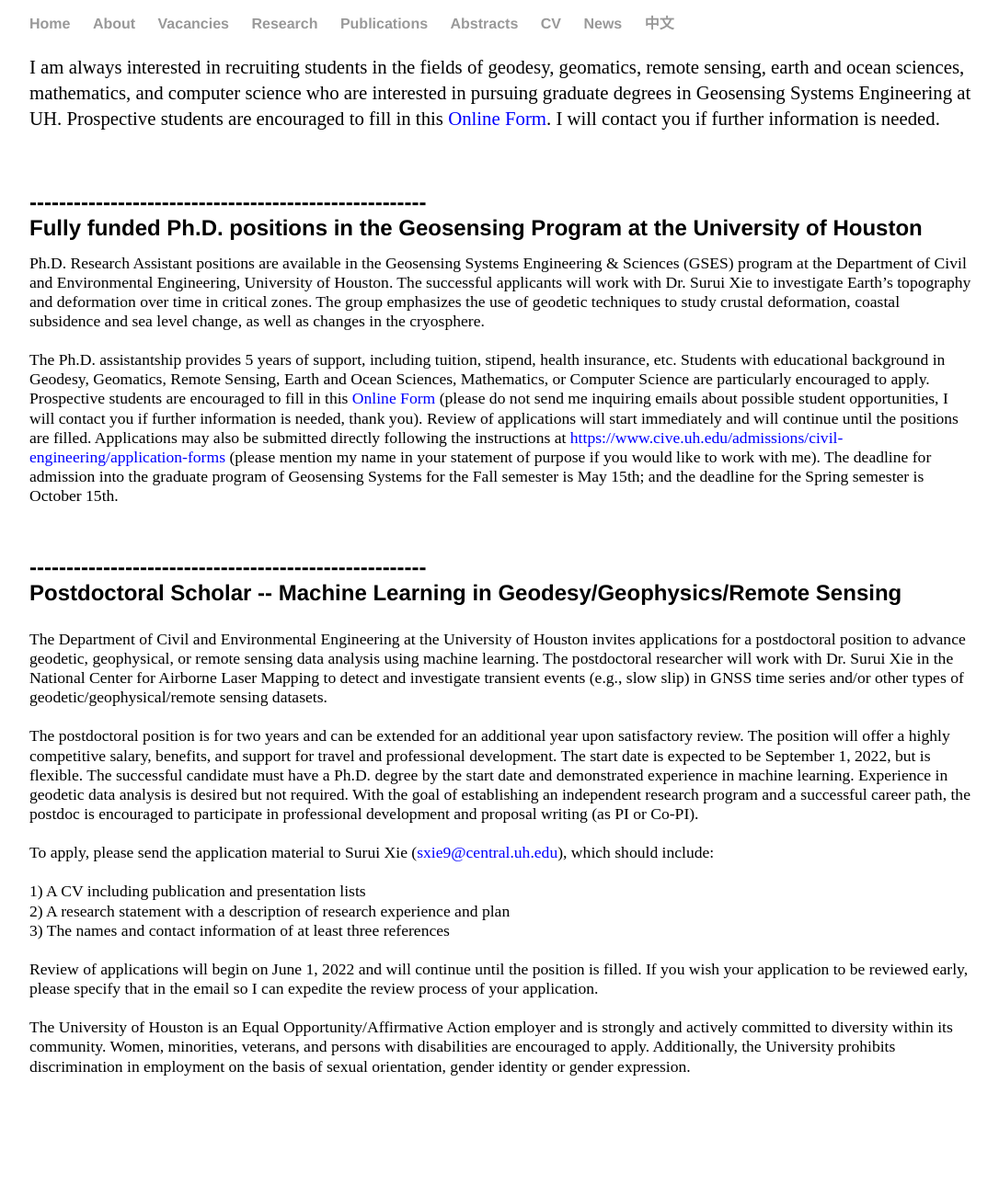
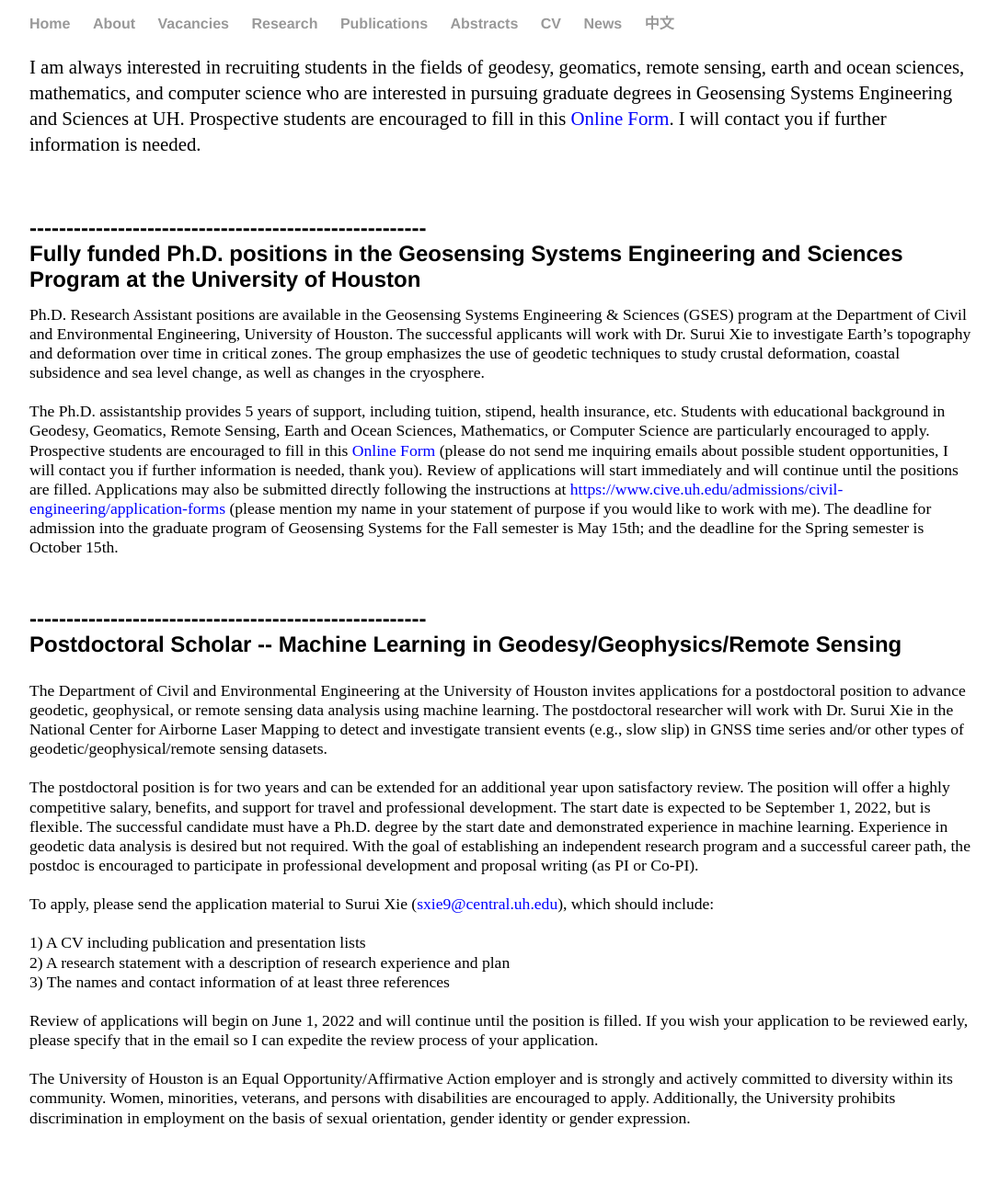
Before and after one commit to suruixie/suruixie.github.io, a Jekyll site: the page built from vacancies/index.html, in a window 1280 px wide. Shown: the whole page at 92% size, without its empty margins (96-1182 px from the left). Built offline with Jekyll 4.4.1, drawn with Linux system fonts in a browser that asks for light colours; before the commit the page ends 1245 px from its top, so only the background shows below that.

Commit message:
Update index.html

```diff
--- a/vacancies/index.html
+++ b/vacancies/index.html
@@ -4,13 +4,13 @@
 ---
 
 <p style="margin-top:0em; margin-bottom:3em; line-height:135%;">
-	I am always interested in recruiting students in the fields of geodesy, geomatics, remote sensing, earth and ocean sciences, mathematics, and computer science who are interested in pursuing graduate degrees in Geosensing Systems Engineering at UH.
+	I am always interested in recruiting students in the fields of geodesy, geomatics, remote sensing, earth and ocean sciences, mathematics, and computer science who are interested in pursuing graduate degrees in Geosensing Systems Engineering and Sciences at UH.
 	Prospective students are encouraged to fill in this <a href="https://forms.office.com/Pages/ResponsePage.aspx?id=vboLF_CikEytSw6PDwxCWfDPu5d49wZLkqS7gRDyh3VUOUdSR08zOTkwMUpBUDRSNlNNMTIwNjhRVy4u" style="color:#0000FF;">Online Form</a>. I will contact you if further information is needed.
   <br>
 </p>
 
 
-<h4 style="margin-bottom:0.5em; margin-top:1em; font-size:1.5em;" >------------------------------------------------------ <br> Fully funded Ph.D. positions in the Geosensing Program at the University of Houston </h4>
+<h4 style="margin-bottom:0.5em; margin-top:1em; font-size:1.5em;" >------------------------------------------------------ <br> Fully funded Ph.D. positions in the Geosensing Systems Engineering and Sciences Program at the University of Houston </h4>
 
 <p style="margin-top:0.1em; margin-bottom:3em; line-height:120%; font-size:1.1em;">
 	Ph.D. Research Assistant positions are available in the Geosensing Systems Engineering & Sciences (GSES) program at the Department of Civil and Environmental Engineering, University of Houston.
```
